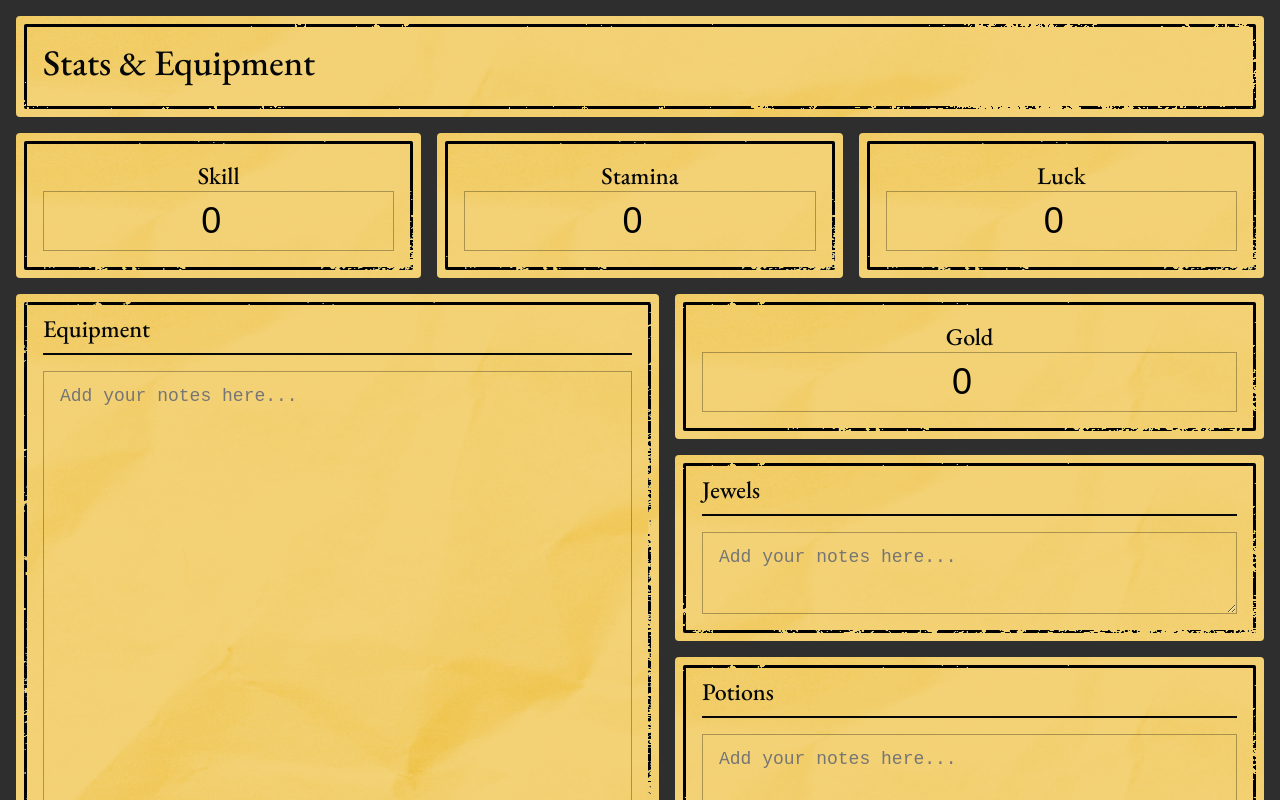
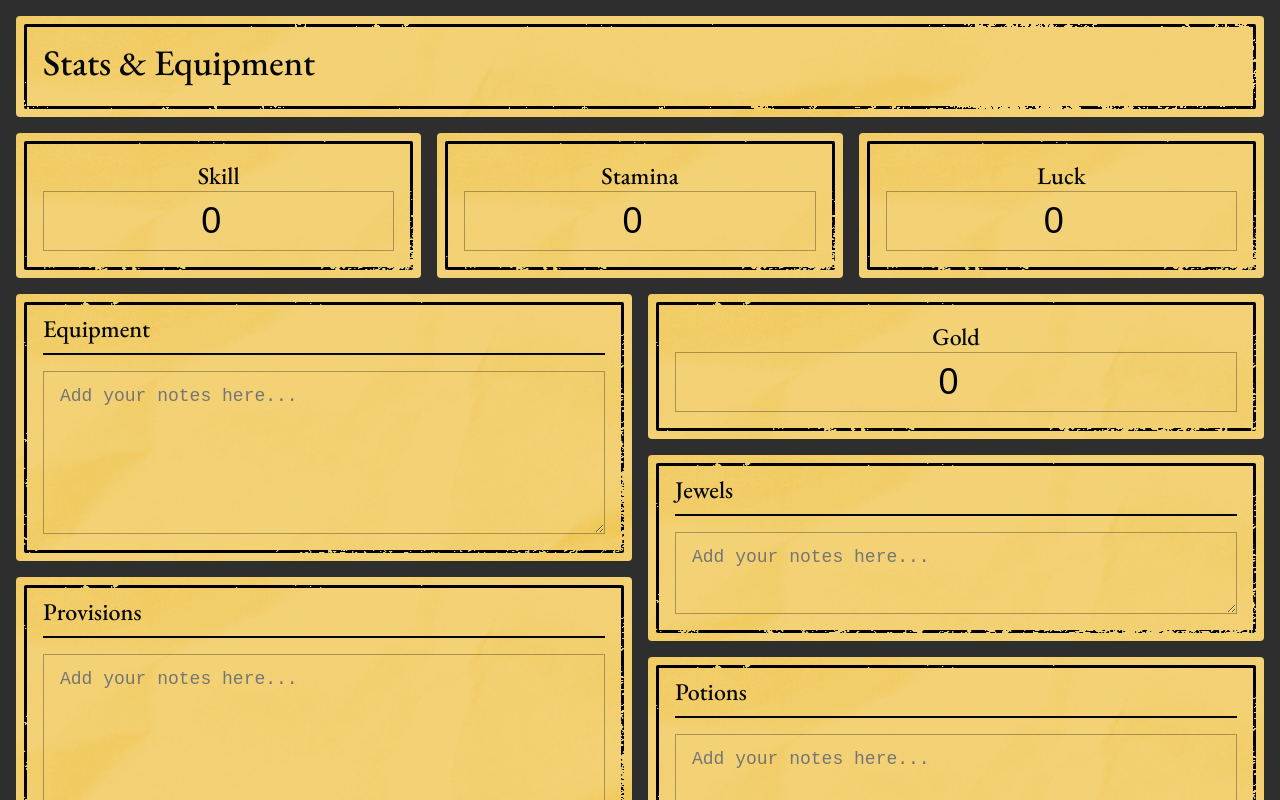
Before and after one commit to nelsonr/adventure-book-tracker, a React (Vite) app: page / in a window 1280 px wide. Shown: the top 800 px of the page. Built offline with nearby package versions, Linux system fonts and the light colour scheme.

Commit message:
Move provisions to below equipment

```diff
--- a/src/App.tsx
+++ b/src/App.tsx
@@ -20,7 +20,10 @@ function App () {
 
                 <Group isVertical={true} fill={true}>
                     <Group fill={true}>
-                        <List title="Equipment" />
+                        <Group isVertical={true} fill={true}>
+                            <List title="Equipment" />
+                            <List title="Provisions" />
+                        </Group>
 
                         <Group isVertical={true} fill={true}>
                             <Group isVertical={true}>
@@ -31,7 +34,6 @@ function App () {
                                 <List title="Potions" />
                             </Group>
 
-                            <List title="Provisions" />
                         </Group>
                     </Group>
                 </Group>
```
